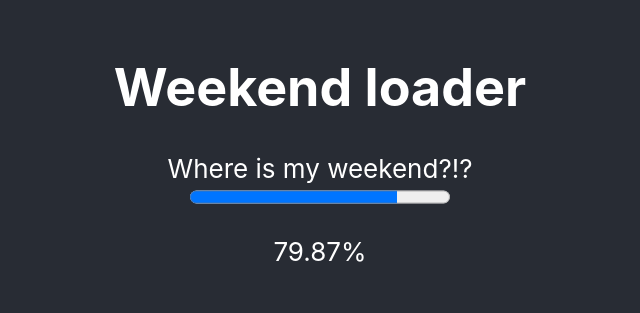
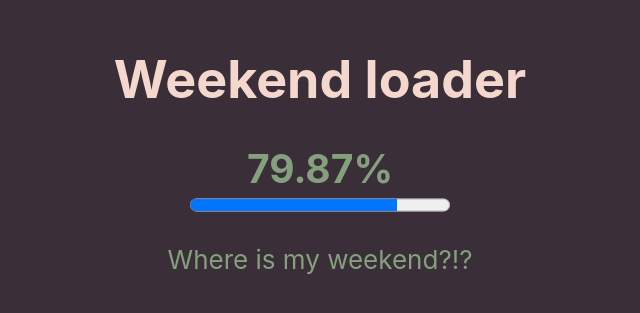
Before and after one commit to luca1388/we-loader, a React (Create React App) app: page / in a window 1280 px wide. Shown: the part 243-556 px from the top of the page, without its empty margins (320-960 px from the left). Built offline with nearby package versions, Linux system fonts and the light colour scheme.

Commit message:
Style update

```diff
--- a/src/App.css
+++ b/src/App.css
@@ -2,37 +2,26 @@
   text-align: center;
 }
 
-.App-logo {
-  height: 40vmin;
-  pointer-events: none;
-}
-
-@media (prefers-reduced-motion: no-preference) {
-  .App-logo {
-    animation: App-logo-spin infinite 20s linear;
-  }
-}
-
 .App-header {
-  background-color: #282c34;
+  background-color: #3a2e39;
   min-height: 100vh;
   display: flex;
   flex-direction: column;
   align-items: center;
   justify-content: center;
   font-size: calc(10px + 2vmin);
-  color: white;
+
+  color: #84a07c;
+  /* color: #006992; */
 }
 
-.App-link {
-  color: #61dafb;
+.App-title {
+  /* color: white; */
+  /* color: #467599; */
+  color: #f4d8cd;
 }
 
-@keyframes App-logo-spin {
-  from {
-    transform: rotate(0deg);
-  }
-  to {
-    transform: rotate(360deg);
-  }
+.App-percentage {
+  color: #84a07c;
+  margin: 0px;
 }
--- a/src/App.js
+++ b/src/App.js
@@ -54,7 +54,6 @@ function App() {
     computeCurrentRatio();
   }, REFRESH_INTERVAL);
 
-
   const getPercentage = useCallback(() => {
     return new Intl.NumberFormat("default", {
       style: "percent",
@@ -66,12 +65,14 @@ function App() {
   return (
     <div className="App">
       <header className="App-header">
-        <h1>Weekend loader</h1>
-        <label htmlFor="weekend">{message}</label>
+        <h1 className="App-title">Weekend loader</h1>
+        <label htmlFor="weekend">
+          <h2 className="App-percentage">{getPercentage()}</h2>
+        </label>
         <progress id="weekend" max={1} value={ratio}>
           {getPercentage()}
         </progress>
-        <p>{getPercentage()}</p>
+        <p>{message}</p>
       </header>
     </div>
   );
```
